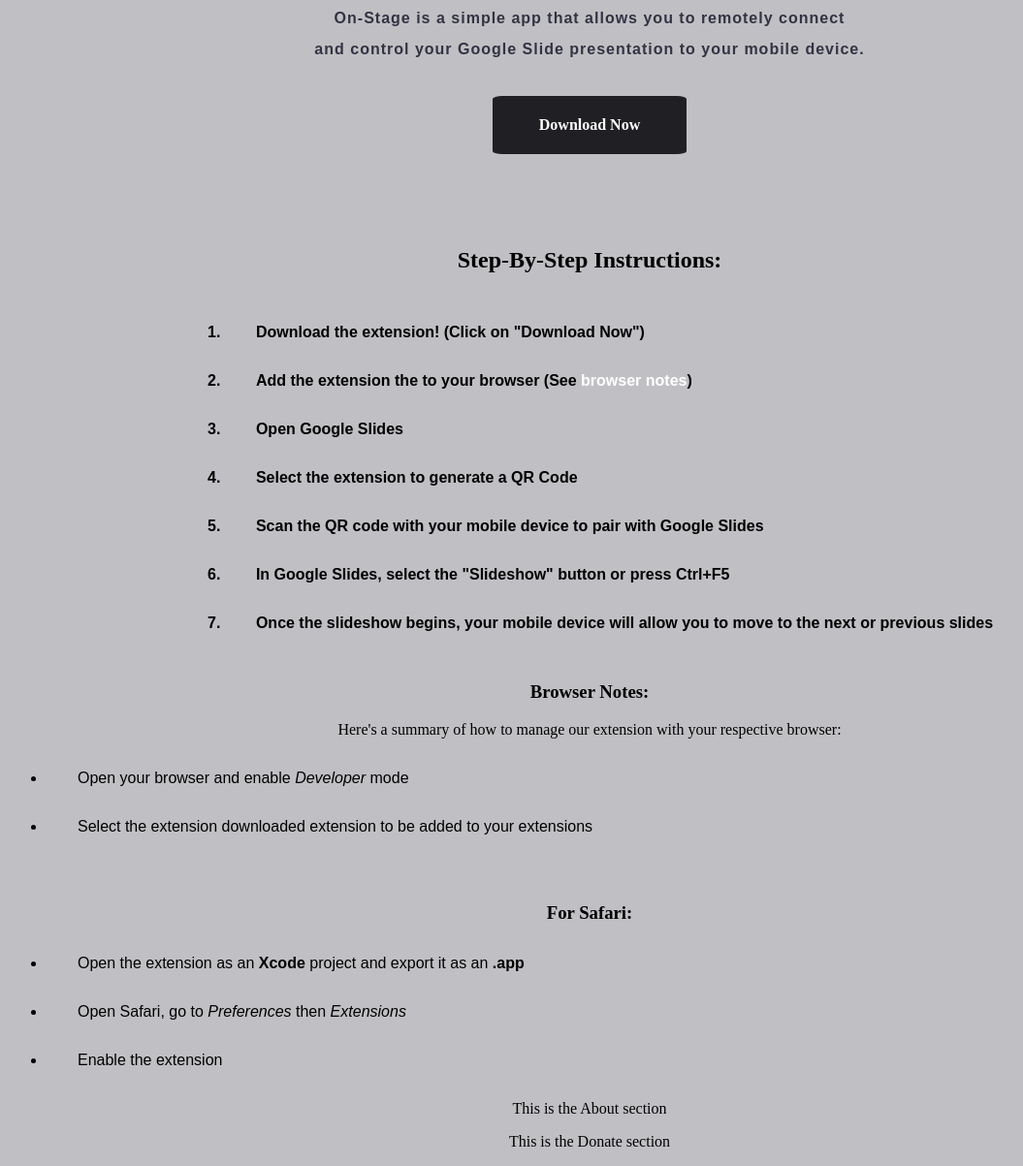
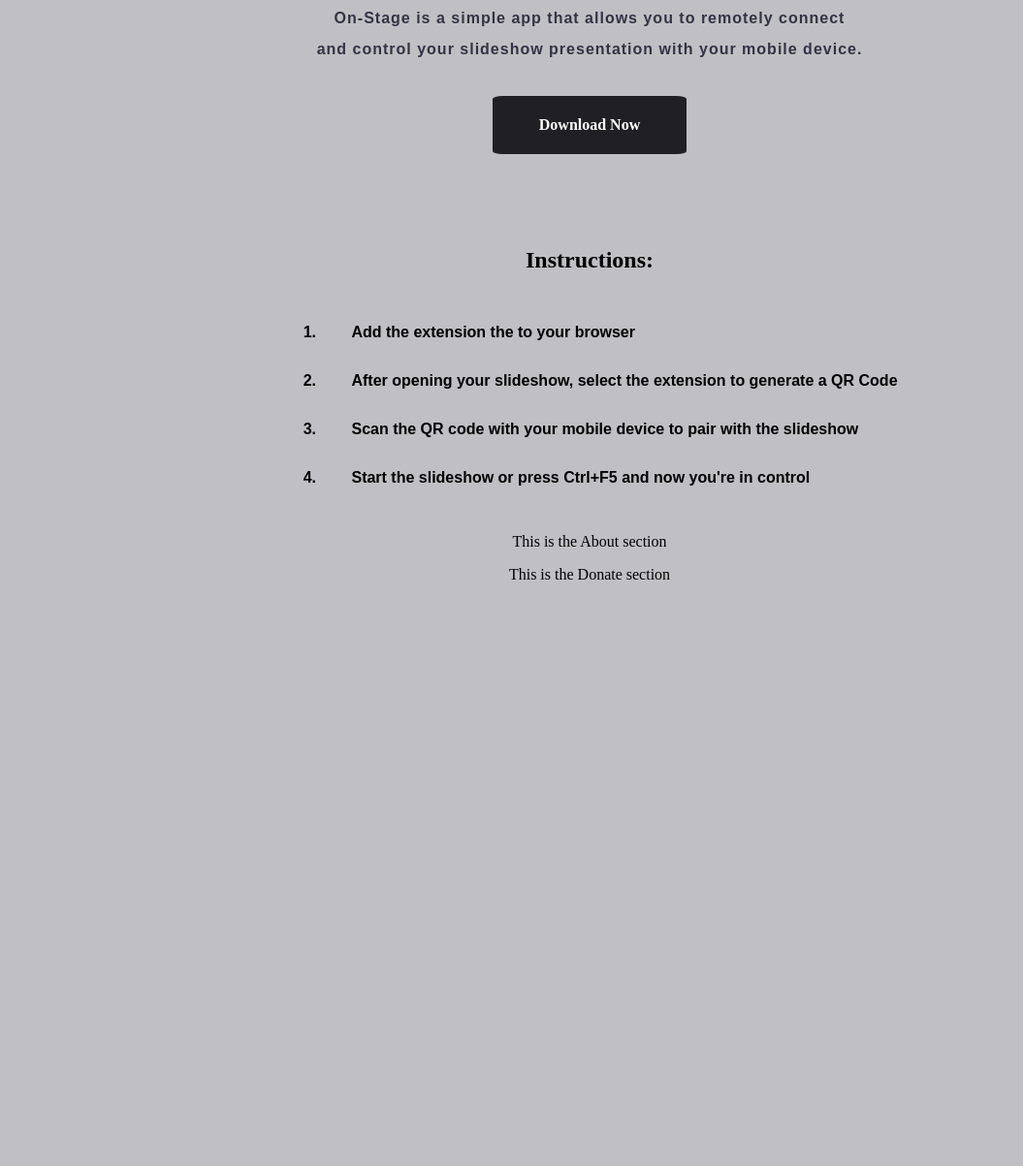
Before and after one commit to web-presentation-clicker/on-stage.click, a plain HTML site: page static/index.html in a window 1280 px wide. Shown: the part 169-1372 px from the top of the page at 97% size, without its empty margins (32-1087 px from the left). After the commit the page ends 800 px from the top, so only its background shows below. Drawn offline with Linux system fonts and the light colour scheme.

Commit message:
Simplified instructions on landing page and removed browser notes
(cherry picked from commit b8a88309e08b6cc9292c5747208340522de528aa)
(cherry picked from commit 55cb5a3dc5cf6a20d0585f47bdabe79cbb32c3d1)

```diff
--- a/static/index.html
+++ b/static/index.html
@@ -20,39 +20,20 @@
     <div id="home">
         <h1>On-Stage</h1>
         <h3>No presentation clicker?...No problem!</h3>
-        <p>On-Stage is a simple app that allows you to remotely connect <br> and control your Google Slide presentation to your mobile device.</p>
+        <p>On-Stage is a simple app that allows you to remotely connect <br> and control your slideshow presentation with your mobile device.</p>
         <div id="button-container">
             <!--Extension to be linked within href of "a" tag-->
             <a href="#">Download Now</a>
         </div>
     </div>
     <div id="instructions">
-        <h2>Step-By-Step Instructions:</h2>
+        <h2>Instructions:</h2>
         <ol>
-            <li>Download the extension! (Click on "Download Now")</li>
-            <li>Add the extension the to your browser (See <a href="#browser-notes">browser notes</a>)</li>
-            <li>Open Google Slides</li>
-            <li>Select the extension to generate a QR Code</li>
-            <li>Scan the QR code with your mobile device to pair with Google Slides</li>
-            <li>In Google Slides, select the "Slideshow" button or press Ctrl+F5 </li>
-            <li>Once the slideshow begins, your mobile device will allow you to move to the next or previous slides</li>
+            <li>Add the extension the to your browser</li>
+            <li>After opening your slideshow, select the extension to generate a QR Code</li>
+            <li>Scan the QR code with your mobile device to pair with the slideshow</li>
+            <li>Start the slideshow or press Ctrl+F5 and now you're in control</li>
         </ol>
-
-        <h3 id="browser-notes">Browser Notes:</h3>
-        <p>Here's a summary of how to manage our extension with your respective browser:</p>
-        <div>
-            <ul>
-                <li>Open your browser and enable <em>Developer</em> mode</li>
-                <li>Select the extension downloaded extension to be added to your extensions</li>
-            </ul>
-            <br>
-            <h3>For Safari:</h3>
-            <ul>
-                <li>Open the extension as an <strong>Xcode</strong> project and export it as an <strong>.app</strong></li>
-                <li>Open Safari, go to <em>Preferences</em> then <em>Extensions</em></li>
-                <li>Enable the extension</li>
-            </ul>
-        </div>
     </div>
     <div id="about">
         <p>This is the About section</p>
```
